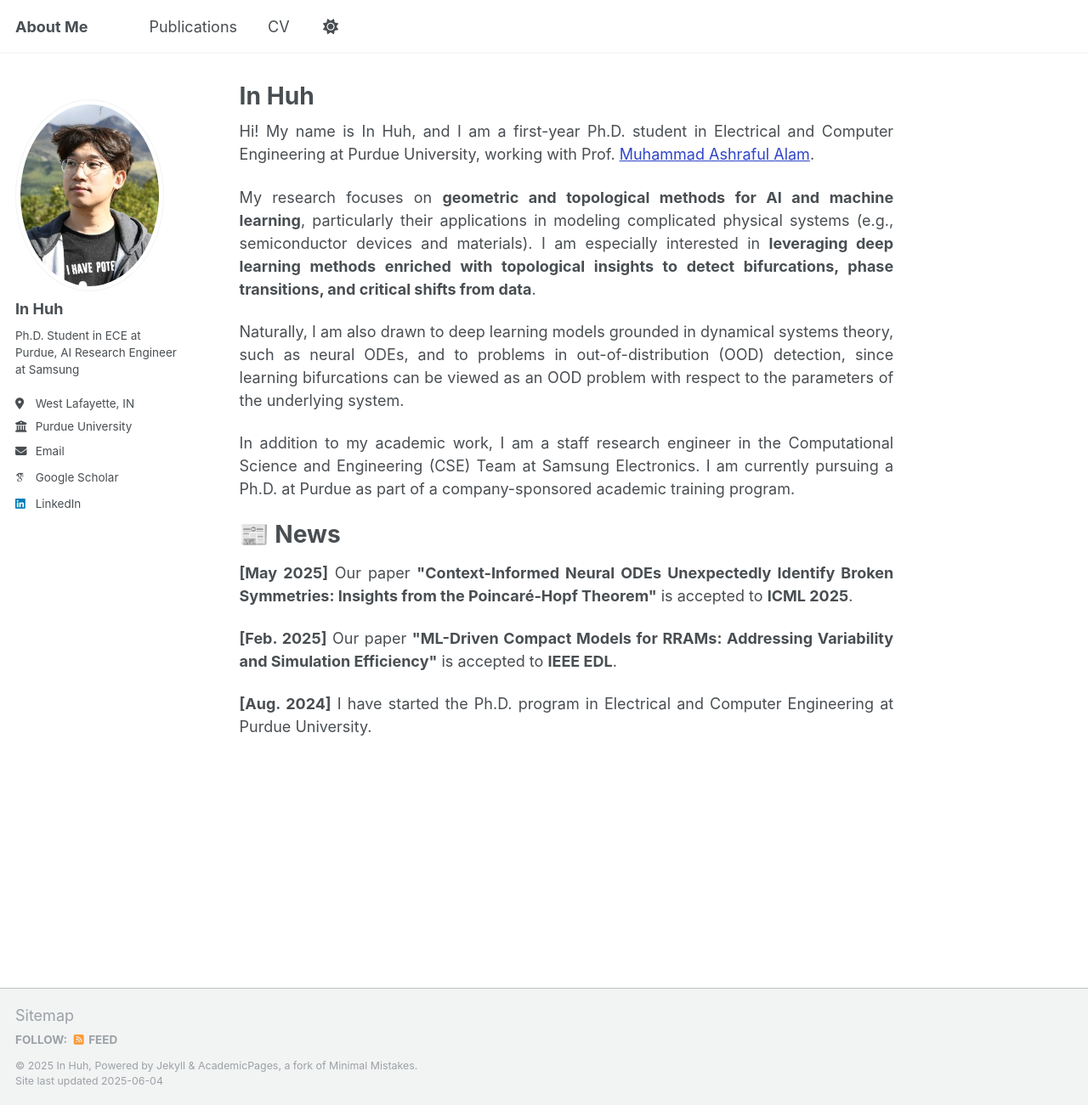
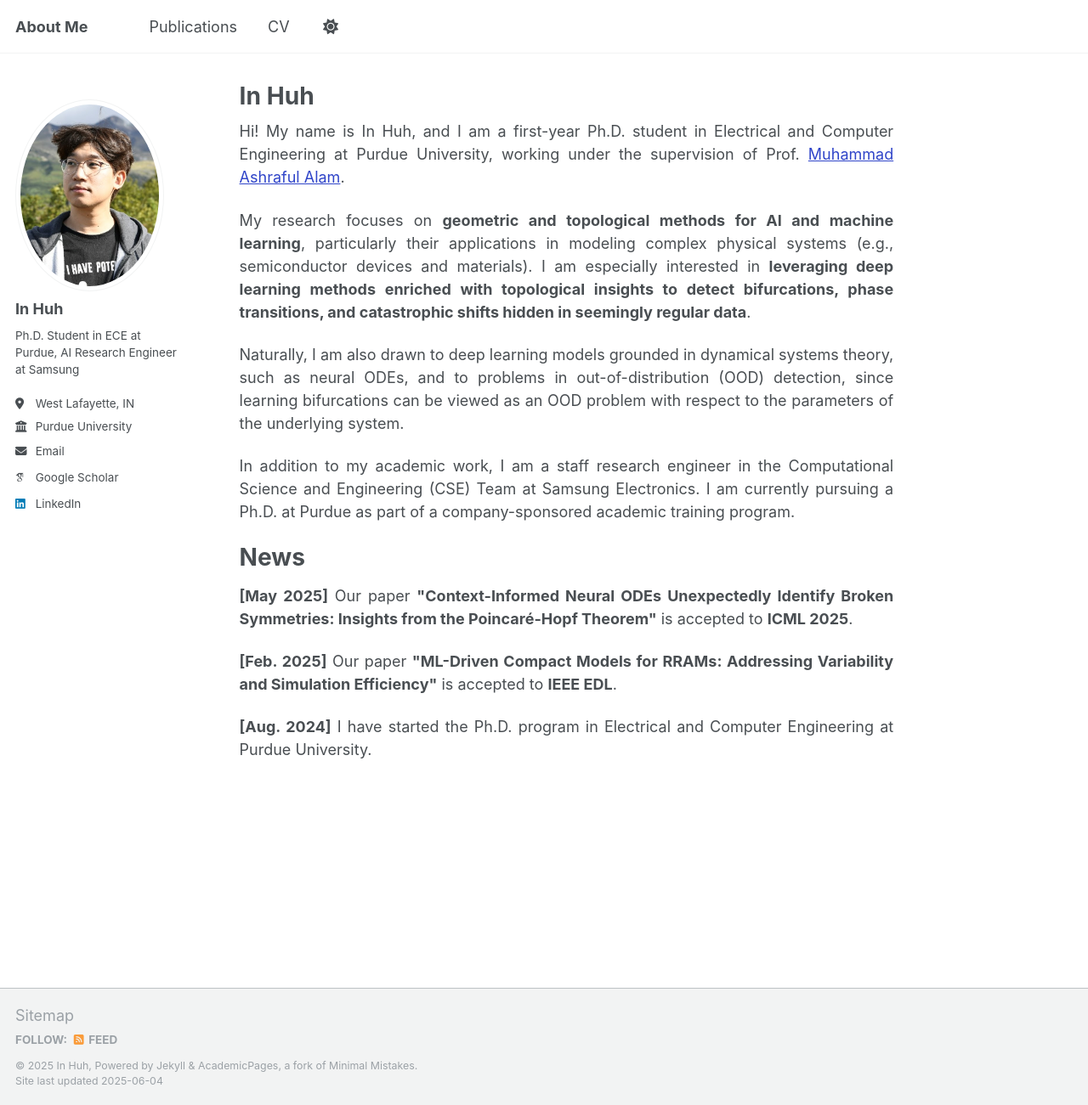
Before and after one commit to inhuh91/inhuh91.github.io, a Jekyll site: the page built from _pages/about.md, in a window 1280 px wide and 1301 px high. Shown: the whole window at 85% size. Built offline with Jekyll 4.4.1, drawn with Linux system fonts in a browser that asks for light colours; some web fonts are replaced.

```diff
--- a/_pages/about.md
+++ b/_pages/about.md
@@ -7,11 +7,11 @@ redirect_from:
   - /about.html
 ---
 <p align="justify">
-Hi! My name is In Huh, and I am a first-year Ph.D. student in Electrical and Computer Engineering at Purdue University, working with Prof. <a href="https://sites.google.com/view/alam-research-group/home">Muhammad Ashraful Alam</a>.
+Hi! My name is In Huh, and I am a first-year Ph.D. student in Electrical and Computer Engineering at Purdue University, working under the supervision of Prof. <a href="https://sites.google.com/view/alam-research-group/home">Muhammad Ashraful Alam</a>.
 </p>
 
 <p align="justify">
-My research focuses on <strong>geometric and topological methods for AI and machine learning</strong>, particularly their applications in modeling complicated physical systems (e.g., semiconductor devices and materials). I am especially interested in <strong>leveraging deep learning methods enriched with topological insights to detect bifurcations, phase transitions, and critical shifts from data</strong>.
+My research focuses on <strong>geometric and topological methods for AI and machine learning</strong>, particularly their applications in modeling complex physical systems (e.g., semiconductor devices and materials). I am especially interested in <strong>leveraging deep learning methods enriched with topological insights to detect bifurcations, phase transitions, and catastrophic shifts hidden in seemingly regular data</strong>.
 </p>
 
 <p align="justify">
@@ -22,7 +22,7 @@ Naturally, I am also drawn to deep learning models grounded in dynamical systems
 In addition to my academic work, I am a staff research engineer in the Computational Science and Engineering (CSE) Team at Samsung Electronics. I am currently pursuing a Ph.D. at Purdue as part of a company-sponsored academic training program.
 </p>
 
-📰 News
+News
 ======
 
 <p align="justify">
```
